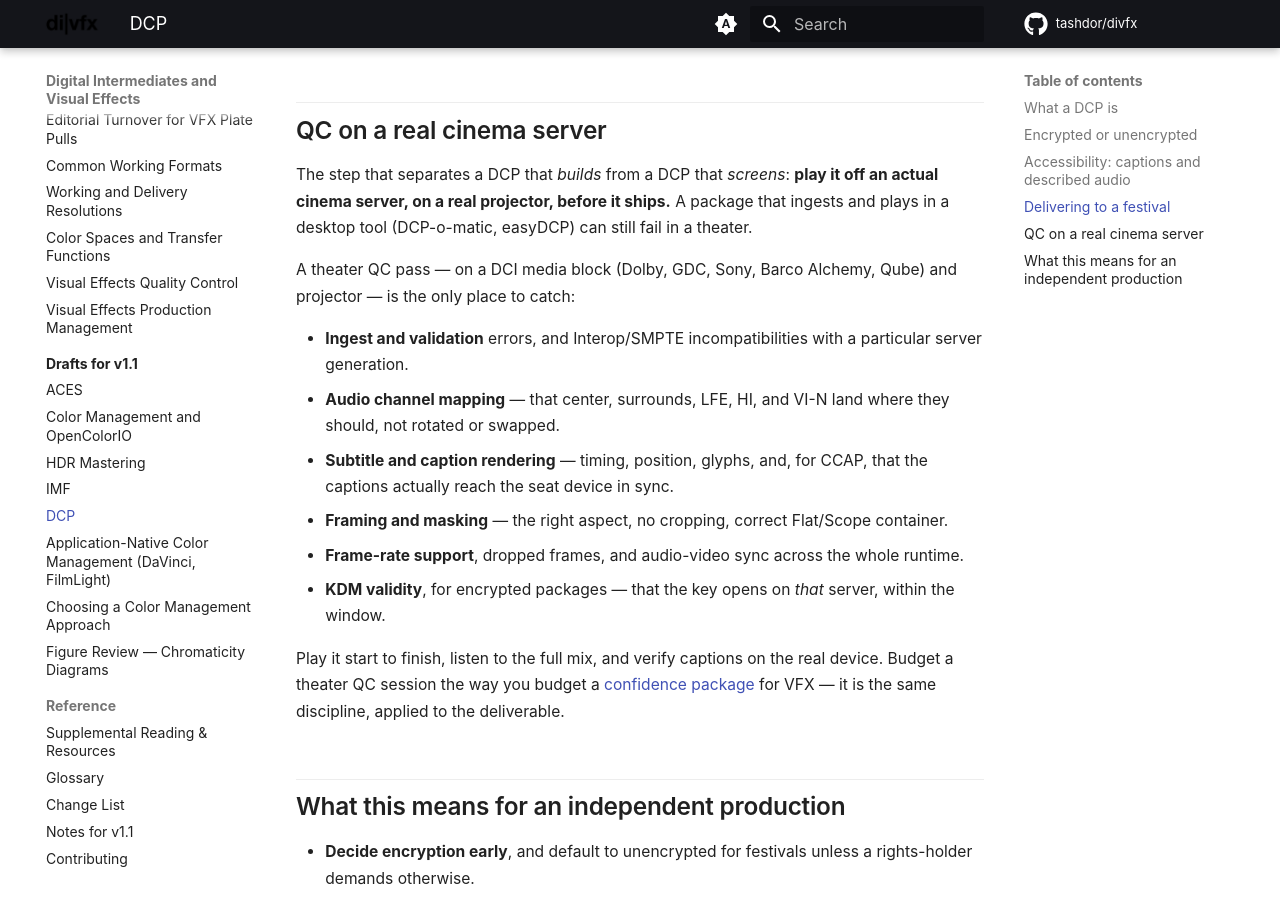
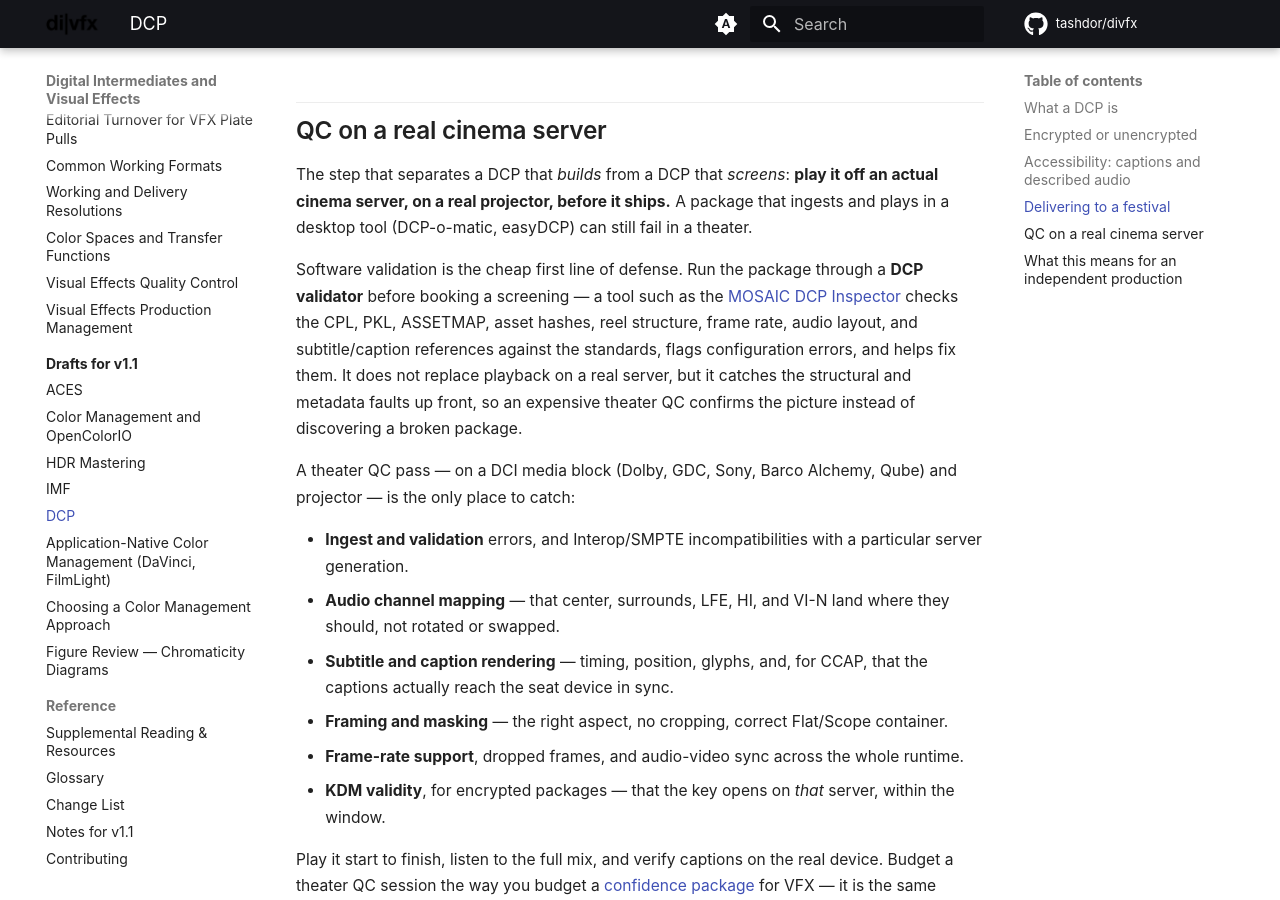
Before and after one commit to tashdor/divfx, an MkDocs documentation site: the page built from docs/drafts/dcp.md, in a window 1280 px wide and 900 px high, scrolled down 3194 px. Built offline with MkDocs 1.6.1 and Material for MkDocs 9.7.7, drawn with Linux system fonts in a browser that asks for light colours; comment, search, counter and statistics services are not loaded; the version menu is left out.

Commit message:
DCP QC: add software DCP validation (MOSAIC DCP Inspector) as the cheap first pass
Co-Authored-By: Claude Opus 4.8 <noreply@anthropic.com>

```diff
--- a/docs/drafts/dcp.md
+++ b/docs/drafts/dcp.md
@@ -57,6 +57,8 @@ Whatever the medium, the package title must follow the **ISDCF Digital Cinema Na
 
 The step that separates a DCP that *builds* from a DCP that *screens*: **play it off an actual cinema server, on a real projector, before it ships.** A package that ingests and plays in a desktop tool (DCP-o-matic, easyDCP) can still fail in a theater.
 
+Software validation is the cheap first line of defense. Run the package through a **DCP validator** before booking a screening — a tool such as the [MOSAIC DCP Inspector](https://tools.colorbymosaic.com/dcp_inspector) checks the CPL, PKL, ASSETMAP, asset hashes, reel structure, frame rate, audio layout, and subtitle/caption references against the standards, flags configuration errors, and helps fix them. It does not replace playback on a real server, but it catches the structural and metadata faults up front, so an expensive theater QC confirms the picture instead of discovering a broken package.
+
 A theater QC pass — on a DCI media block (Dolby, GDC, Sony, Barco Alchemy, Qube) and projector — is the only place to catch:
 
 - **Ingest and validation** errors, and Interop/SMPTE incompatibilities with a particular server generation.
```
Also changed, not shown: docs/resources.md (+1 -0 lines).
